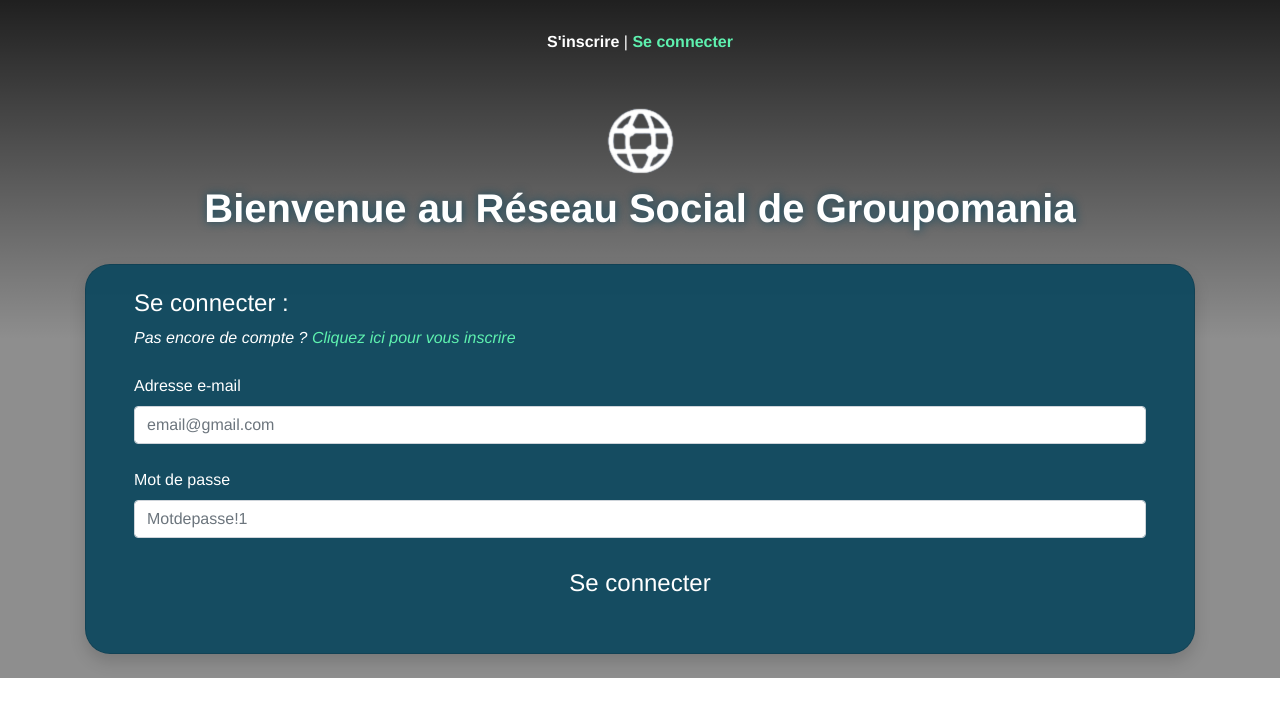
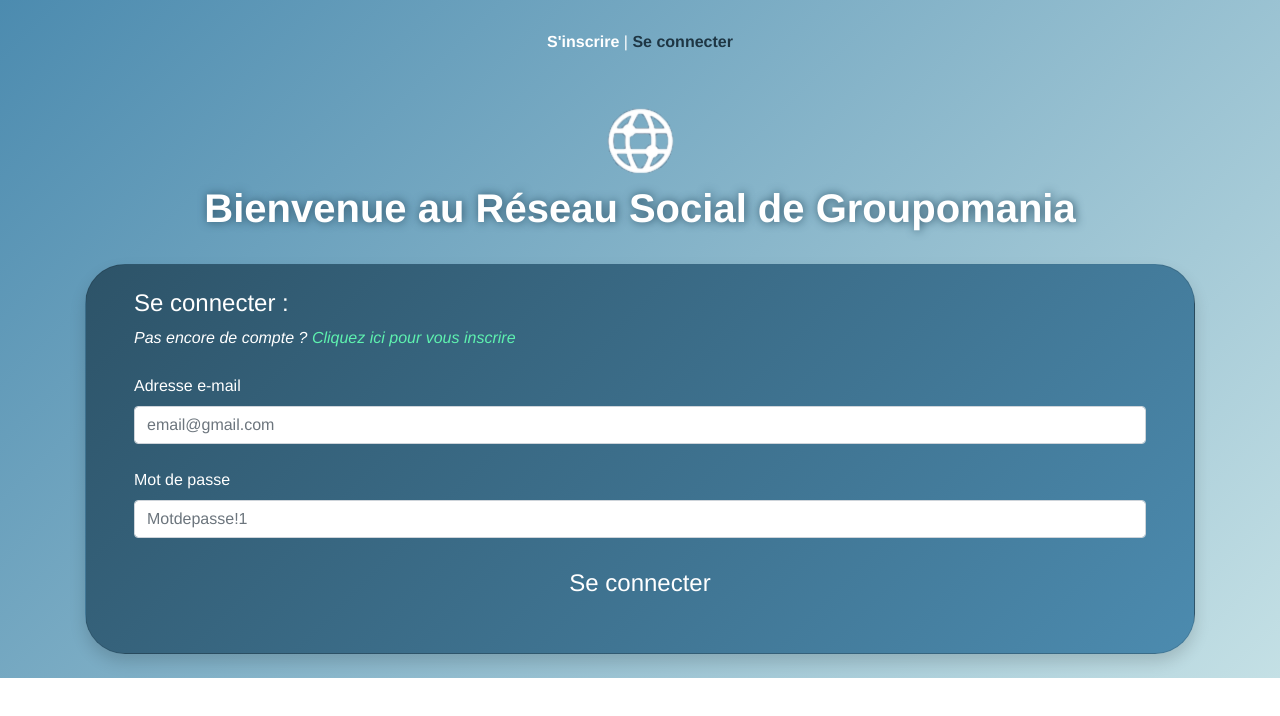
Before and after one commit to xgascon/P7_Groupomania, a Vue app in the folder Front-end/: page / in a window 1280 px wide. Shown: the top 716 px of the page. Built offline with nearby package versions, Linux system fonts and the light colour scheme.

Commit message:
change bg color

```diff
--- a/Front-end/src/App.vue
+++ b/Front-end/src/App.vue
@@ -52,11 +52,12 @@
 <style lang="scss">
 
 // Definition of Sass variables
-$link-color-spec: #5ef1af;
+$website-color: #4c8baf;
+$link-color-spec: darken($website-color, 30);
 $separationBar-bgColor:white;
 $likeReaction-color:rgb(47, 255, 47);
 $dislikeReaction-color:rgb(245, 131, 137);
-$cardGroupomania-bgColor:rgba(15, 73, 95, .95);
+$cardGroupomania-bgColor: darken($website-color, 20);
 //
 
 #app {
@@ -66,10 +67,7 @@
   text-align: center;
   // color: #2c3e50;
   color: white;
-  background:
-      linear-gradient(rgba(0, 0, 0, 0.8),rgba(0, 0, 0, 0.1),rgba(0, 0, 0, 0.1)),
-      url('http://localhost:3000/images/social-network-illustration.png')
-      repeat;
+  background: linear-gradient(135deg, $website-color 0%, #c4e0e5 100%);
 }
 
 #nav {
@@ -122,8 +120,8 @@
 }
 
 .cardGroupomania {
-  background-color: $cardGroupomania-bgColor;
-  border-radius:25px;
+  background: linear-gradient(135deg, $cardGroupomania-bgColor 0%, lighten($cardGroupomania-bgColor, 20) 100%);
+  border-radius:40px;
   color:white
 }
 
@@ -214,7 +212,7 @@
   background-color: $cardGroupomania-bgColor;
 }
 .textColorApp {
-  color: darken($cardGroupomania-bgColor, 5)!important;
+  color: darken($website-color, 5)!important;
 }
 
 .input {
```
